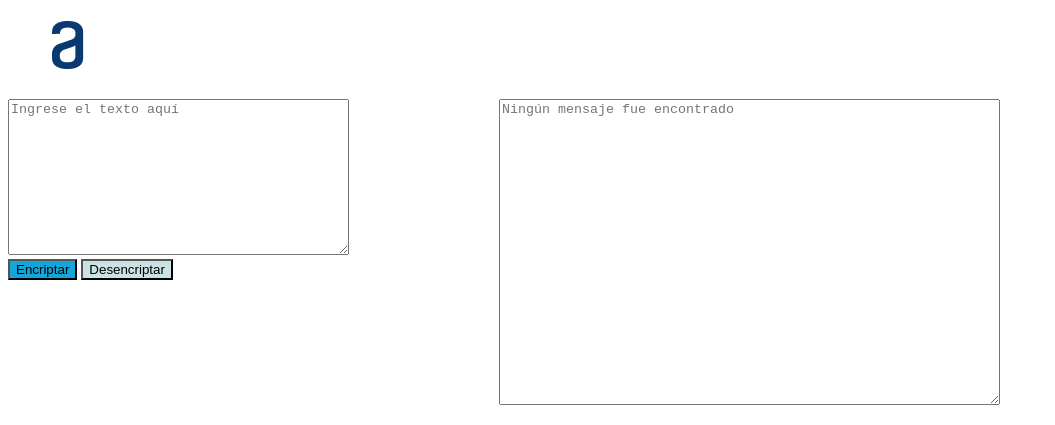
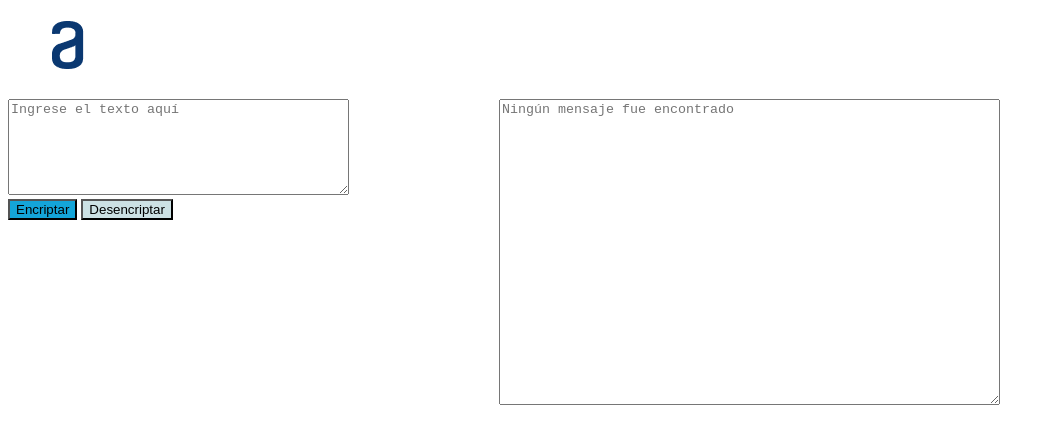
Before and after one commit to Adri-2022/encriptador, a plain HTML site: page index.html in a window 1280 px wide. Shown: the top 425 px of the page, without its empty margins (0-1055 px from the left). Drawn offline with Linux system fonts and the light colour scheme.

Commit message:
renombrado index.html

```diff
--- a/index.html.html
+++ b/index.html
@@ -12,7 +12,7 @@
     </header>
     <main>
         <section>
-            <textarea id="text" cols="40" rows="10" required placeholder="Ingrese el texto aquí"></textarea>
+            <textarea class="input-texto" cols="40" rows="6" placeholder="Ingrese el texto aquí"></textarea>
             <div class="botones">
                 <button id="encriptar">Encriptar</button>
                 <button type="boton" id="desencriptar">Desencriptar</button>
```
